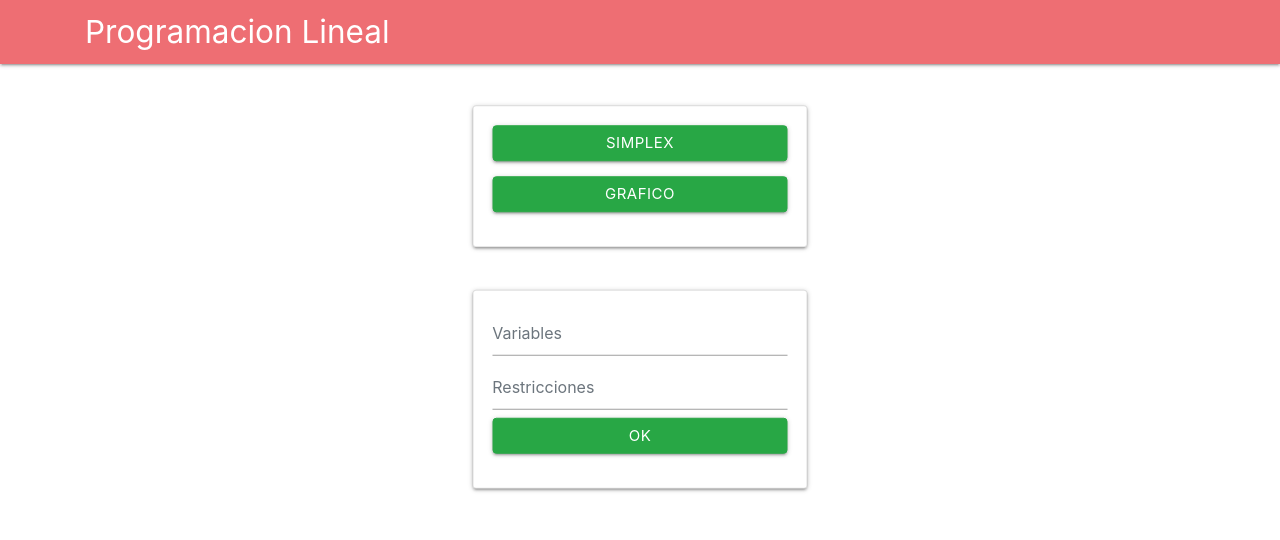
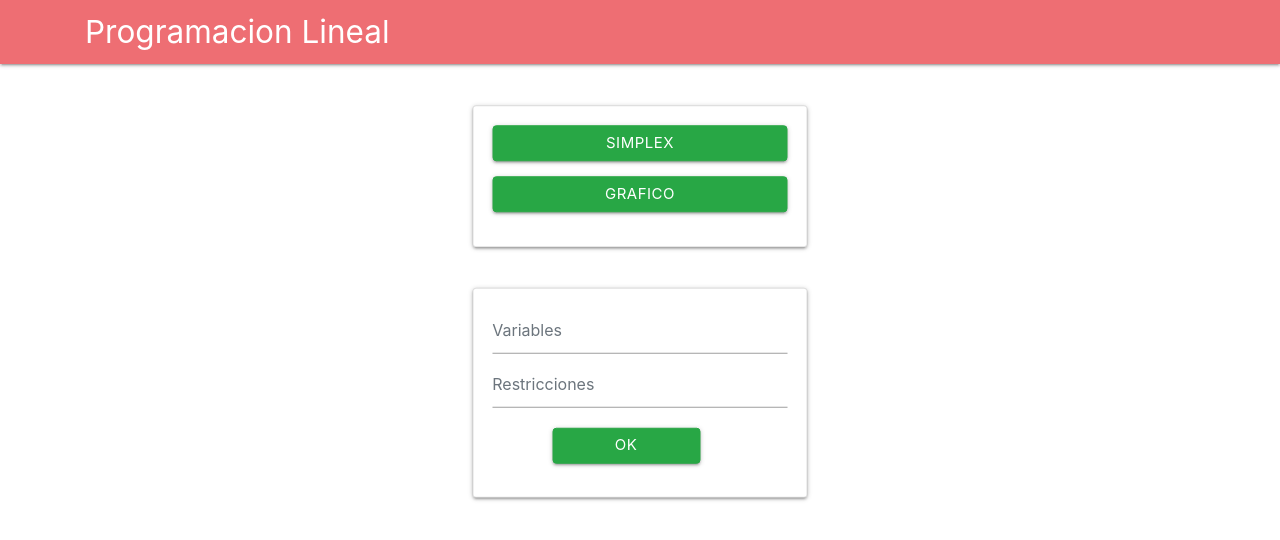
Before and after one commit to operativa/ioapp, a React (Create React App) app: page /CantidadesSimplex in a window 1280 px wide. Shown: the top 540 px of the page. Built offline with nearby package versions, Linux system fonts and the light colour scheme.

Commit message:
otra mas

```diff
--- a/src/componentes/CantidadesSimplex.js
+++ b/src/componentes/CantidadesSimplex.js
@@ -14,6 +14,14 @@ var styles2 = {
   top:'30%',
   transform: 'translate(-50%, -50%)',
   width:'100%',
+
+}
+
+var styles = {
+
+  marginLeft:'60px',
+  marginTop:'20px',
+  width:'50%',
 
 }
 
@@ -94,7 +102,7 @@ class CantidadesSimplex extends Component{
 
           <div className="form-group">
             <Link to="/Condiciones">
-            <button ref={this.botonaso} type="submit" onClick={() => this.props.funcion(this.state)} className="btn btn-success btn-block">
+            <button type="submit" onClick={() => this.props.funcion(this.state)} className="btn btn-success btn-block" style={styles}>
               ok
             </button>
             </Link>
--- a/src/componentes/Condiciones.js
+++ b/src/componentes/Condiciones.js
@@ -10,11 +10,20 @@ var styles = {
 
 };
 
+/*var styles3 = {
+
+marginLeft:'25%',
+
+width:'50%'
+
+
+}*/
+
 var styles2 = {
 
   position: 'relative',
   left: '50%',
-  top:'30%',
+  top:'50%',
   transform: 'translate(-50%, -50%)',
   width:'200%',
 
@@ -157,7 +166,7 @@ class Condiciones extends Component{
 
           <Link to="/Tabla">
           <div className="form-group">
-            <button onClick={() => this.props.metodoSimp(this.state,this.props.titulo.vars,this.props.titulo.res,this.props.titulo)} className="btn btn-success btn-block">
+            <button onClick={() => this.props.metodoSimp(this.state,this.props.titulo.vars,this.props.titulo.res,this.props.titulo)} className="btn btn-success btn-block" >
               ok
             </button>
           </div>
```
